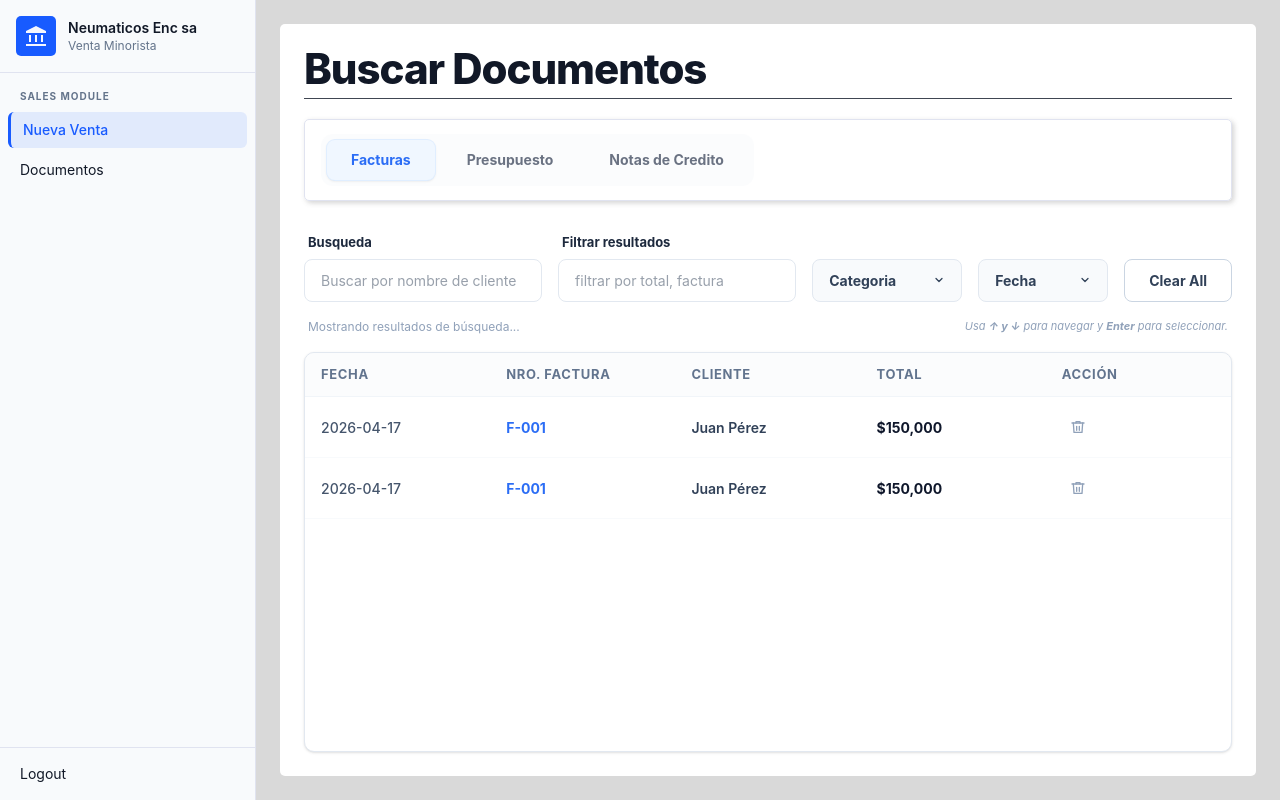
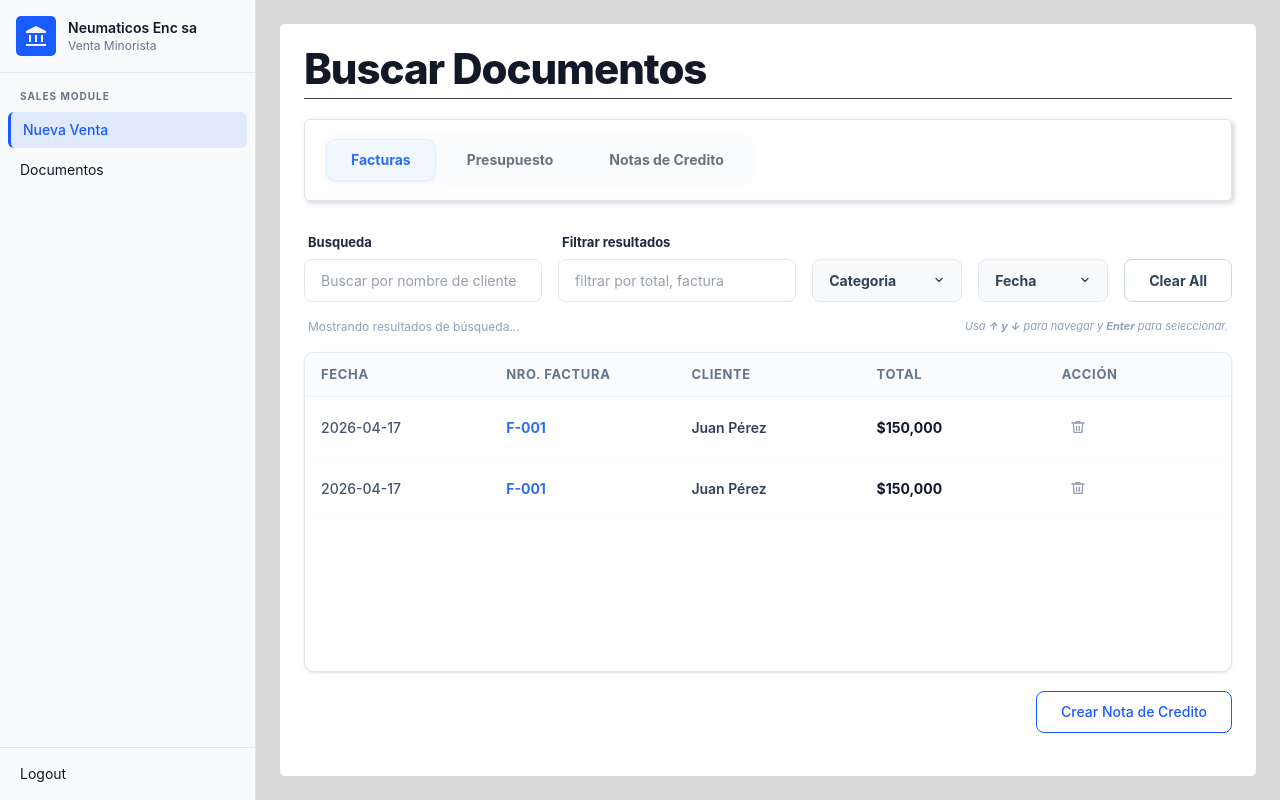
Before and after one commit to agusquartz/ERP-Gestion-2026, a Next.js app in the folder erp_front/: page /sales/documents in a window 1280 px wide. Built offline with nearby package versions, Linux system fonts and the light colour scheme.

Commit message:
KAN-46: implement conditional ActionButton rendering in DocumentsPage footer Implemented conditional logic to hide the ActionButton when 'Notas de Crédito' is the active tab.

```diff
--- a/erp_front/modules/sales/pages/Documents.jsx
+++ b/erp_front/modules/sales/pages/Documents.jsx
@@ -4,6 +4,7 @@ import { useState } from "react";
 import { DocumentsHeader } from "../components/documents/DocumentsHeader";
 import { DocumentsSearch } from "../components/documents/DocumentsSearch";
 import { DocumentsTable } from "../components/documents/DocumentsTable";
+import { ActionButton } from "../components/documents/ButtonActions";
 
 
 const DOCUMENT_TYPES = {
@@ -15,7 +16,7 @@ const DOCUMENT_TYPES = {
 
 export default function DocumentsPage() {
 const [activeTab, setActiveTab] = useState(DOCUMENT_TYPES.FACTURAS);
-
+//clients data examples:
  const [documents, setDocuments] = useState([
     {
       id: 1,
@@ -80,6 +81,19 @@ const filteredDocuments = documents.filter((doc) => doc.tipo === activeTab);
         onRemove={handleRemove}
       />
 
+        <div className= "flex justify-end items-center h-20">
+            {activeTab!== DOCUMENT_TYPES.NOTA_CREDITO && (
+                <ActionButton type= {activeTab}/>
+
+            )}
+
+
+
+        </div>
+
+
+
+
     </div>
 
   );
```
